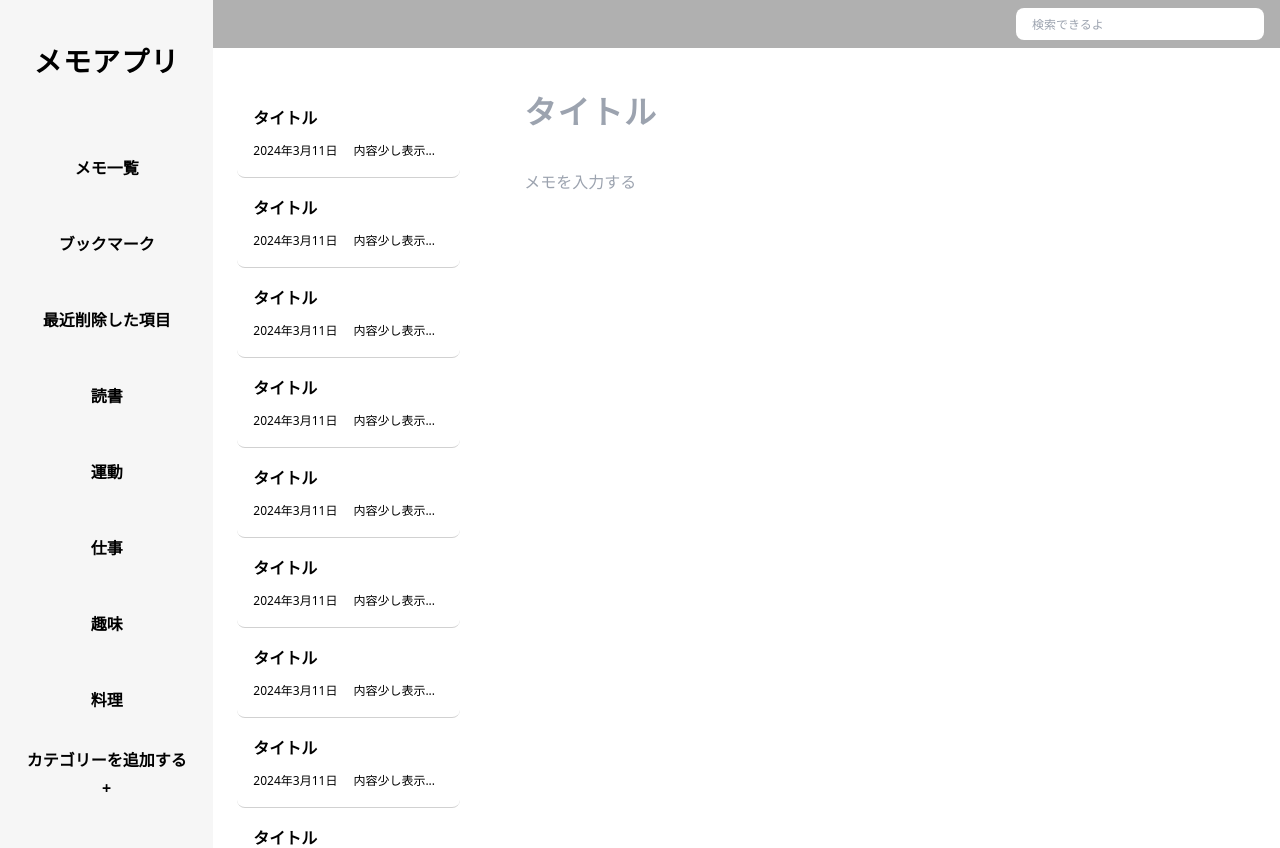
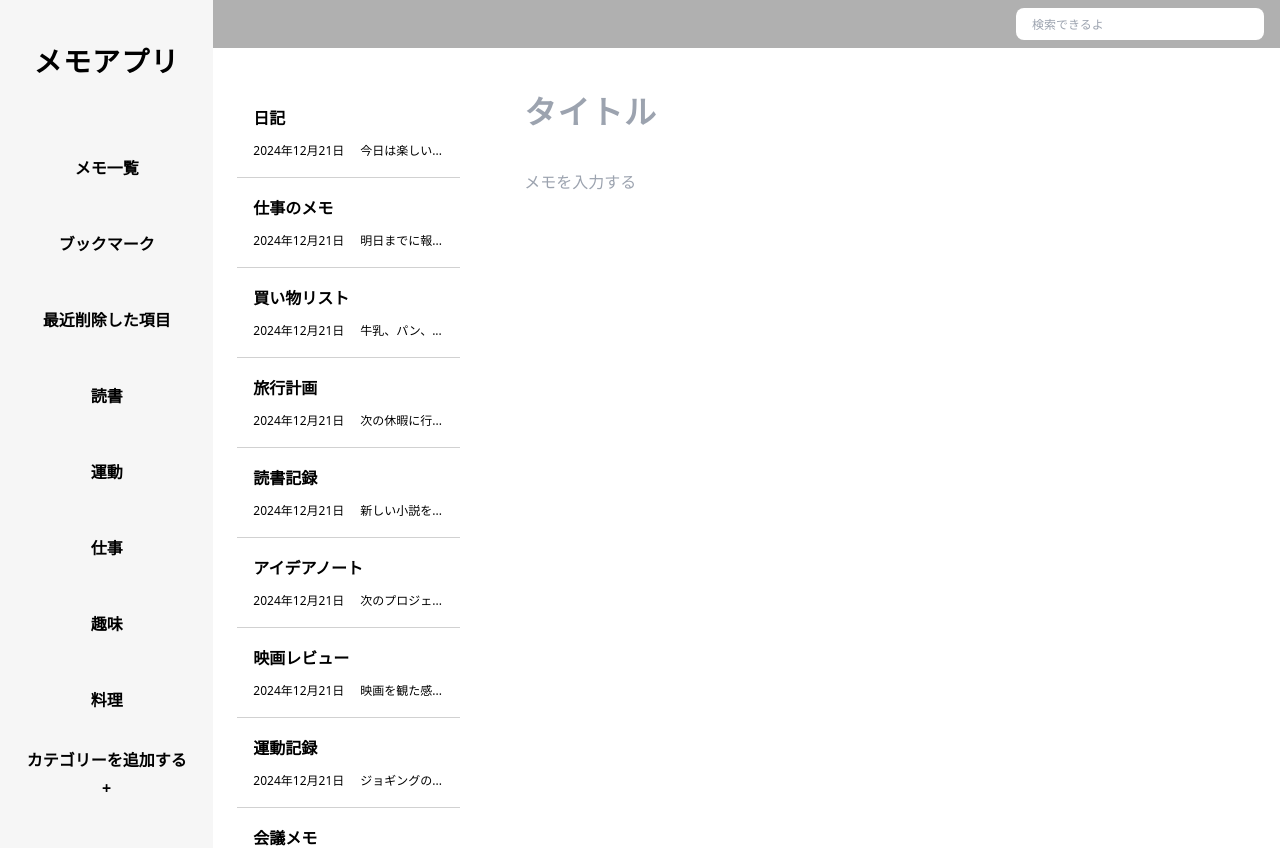
Before and after one commit to Abiti0233/memo-app-frontend, a Next.js app: page /home in a window 1280 px wide. Built offline with nearby package versions, Linux system fonts and the light colour scheme.

Commit message:
Fix: memo一覧のところをコンポーネントに置き換え

```diff
--- a/src/app/home/page.tsx
+++ b/src/app/home/page.tsx
@@ -1,6 +1,9 @@
 import SideBar from "@/components/layout/side-bar";
+import MemoList from "@/components/memo/memo-list";
+import { getMemos } from "@/data/memo";
 
 export default async function Page() {
+	const memos = await getMemos();
 	return (
 		<main>
 			<div className="flex">
@@ -19,79 +22,7 @@ export default async function Page() {
 						</div>
 						<div className="flex">
 							<div className="h-screen w-[35%] overflow-y-scroll bg-white">
-								<div className="px-6 py-10">
-									{/* コンポーネント化してね */}
-									<div className="flex flex-col gap-2 rounded-lg border-b border-solid border-grey-200 p-4 hover:bg-grey-100">
-										<h4 className="text-body-m-bold">タイトル</h4>
-										<div className="flex gap-4 text-caption-m">
-											<p>2024年3月11日</p>
-											<p>内容少し表示...</p>
-										</div>
-									</div>
-									<div className="flex flex-col gap-2 rounded-lg border-b border-solid border-grey-200 p-4 hover:bg-grey-100">
-										<h4 className="text-body-m-bold">タイトル</h4>
-										<div className="flex gap-4 text-caption-m">
-											<p>2024年3月11日</p>
-											<p>内容少し表示...</p>
-										</div>
-									</div>
-									<div className="flex flex-col gap-2 rounded-lg border-b border-solid border-grey-200 p-4 hover:bg-grey-100">
-										<h4 className="text-body-m-bold">タイトル</h4>
-										<div className="flex gap-4 text-caption-m">
-											<p>2024年3月11日</p>
-											<p>内容少し表示...</p>
-										</div>
-									</div>
-									<div className="flex flex-col gap-2 rounded-lg border-b border-solid border-grey-200 p-4 hover:bg-grey-100">
-										<h4 className="text-body-m-bold">タイトル</h4>
-										<div className="flex gap-4 text-caption-m">
-											<p>2024年3月11日</p>
-											<p>内容少し表示...</p>
-										</div>
-									</div>
-									<div className="flex flex-col gap-2 rounded-lg border-b border-solid border-grey-200 p-4 hover:bg-grey-100">
-										<h4 className="text-body-m-bold">タイトル</h4>
-										<div className="flex gap-4 text-caption-m">
-											<p>2024年3月11日</p>
-											<p>内容少し表示...</p>
-										</div>
-									</div>
-									<div className="flex flex-col gap-2 rounded-lg border-b border-solid border-grey-200 p-4 hover:bg-grey-100">
-										<h4 className="text-body-m-bold">タイトル</h4>
-										<div className="flex gap-4 text-caption-m">
-											<p>2024年3月11日</p>
-											<p>内容少し表示...</p>
-										</div>
-									</div>
-									<div className="flex flex-col gap-2 rounded-lg border-b border-solid border-grey-200 p-4 hover:bg-grey-100">
-										<h4 className="text-body-m-bold">タイトル</h4>
-										<div className="flex gap-4 text-caption-m">
-											<p>2024年3月11日</p>
-											<p>内容少し表示...</p>
-										</div>
-									</div>
-									<div className="flex flex-col gap-2 rounded-lg border-b border-solid border-grey-200 p-4 hover:bg-grey-100">
-										<h4 className="text-body-m-bold">タイトル</h4>
-										<div className="flex gap-4 text-caption-m">
-											<p>2024年3月11日</p>
-											<p>内容少し表示...</p>
-										</div>
-									</div>
-									<div className="flex flex-col gap-2 rounded-lg border-b border-solid border-grey-200 p-4 hover:bg-grey-100">
-										<h4 className="text-body-m-bold">タイトル</h4>
-										<div className="flex gap-4 text-caption-m">
-											<p>2024年3月11日</p>
-											<p>内容少し表示...</p>
-										</div>
-									</div>
-									<div className="flex flex-col gap-2 rounded-lg border-b border-solid border-grey-200 p-4 hover:bg-grey-100">
-										<h4 className="text-body-m-bold">タイトル</h4>
-										<div className="flex gap-4 text-caption-m">
-											<p>2024年3月11日</p>
-											<p>内容少し表示...</p>
-										</div>
-									</div>
-								</div>
+								<MemoList memos={memos} />
 							</div>
 							<div className="flex w-full flex-col px-10 pt-10">
 								<input
```
